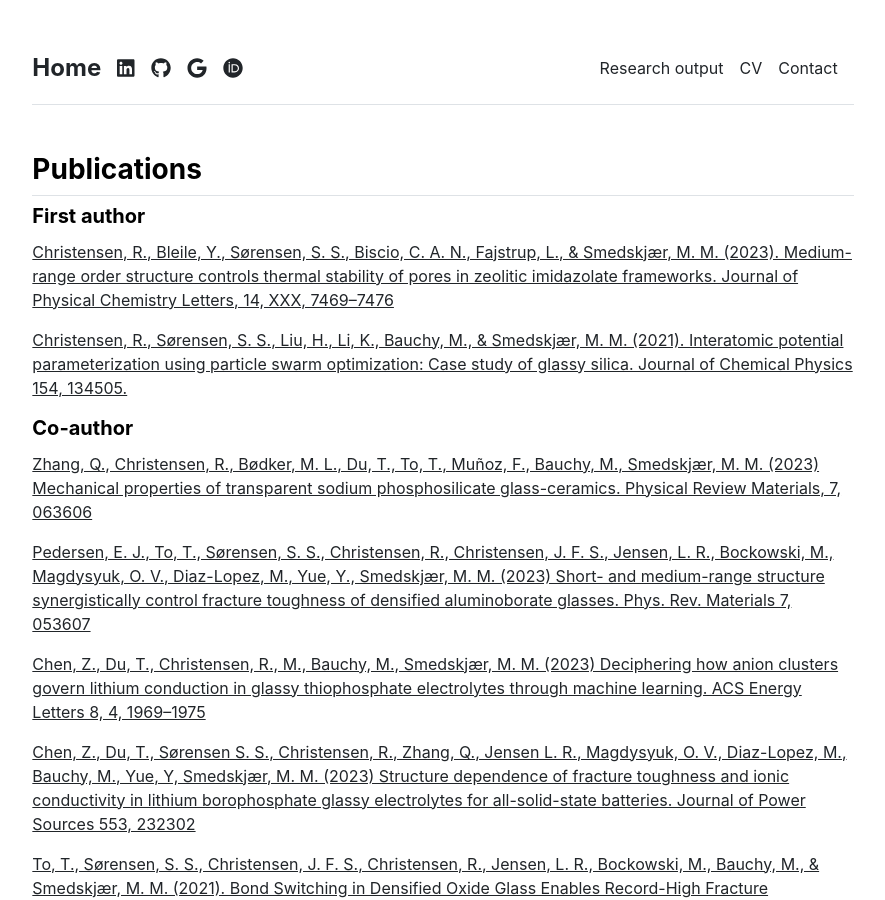
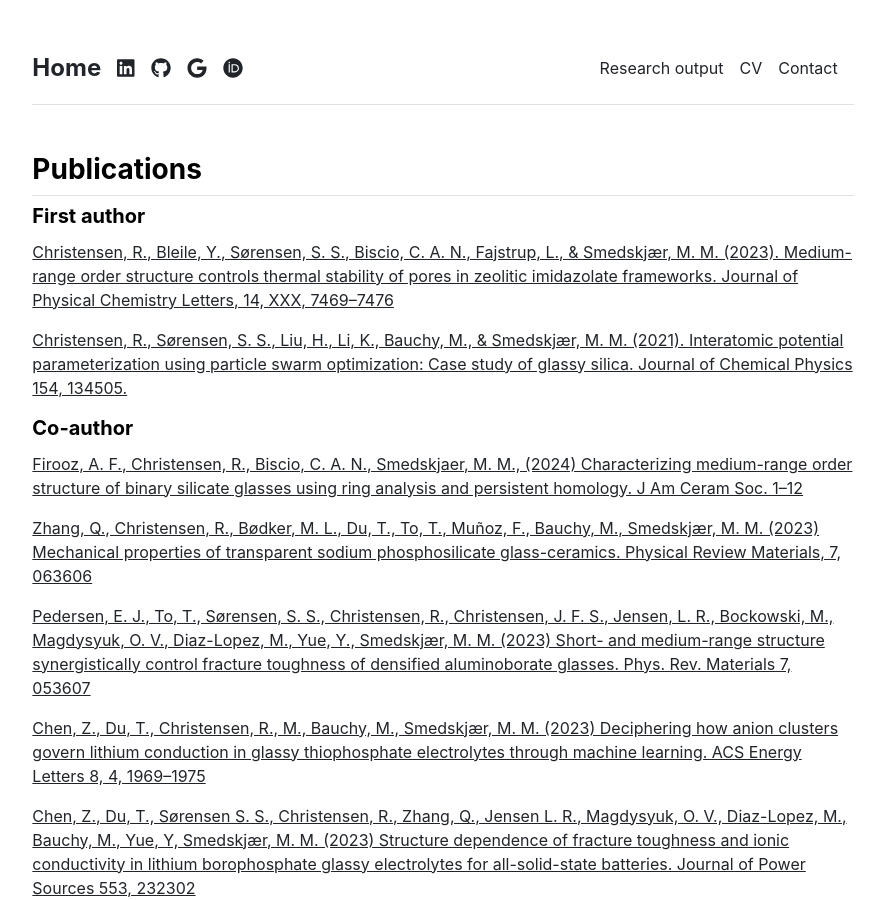
Before and after one commit to R-Chr/R-Chr.github.io, a Jekyll site: the page built from publications.md, in a window 1280 px wide and 900 px high. Shown: the whole window, without its empty margins (197-1082 px from the left). Built offline with Jekyll 4.4.1, drawn with Linux system fonts in a browser that asks for light colours.

Commit message:
Update publications.yml

```diff
--- a/_data/publications.yml
+++ b/_data/publications.yml
@@ -3,6 +3,9 @@ featured:
 - {name: 'Christensen, R., Sørensen, S. S., Liu, H., Li, K., Bauchy, M., & Smedskjær, M. M. (2021). Interatomic potential parameterization using particle swarm optimization: Case study of glassy silica. Journal of Chemical Physics 154, 134505.', url: 'https://aip.scitation.org/doi/10.1063/5.0041183'}
 
 index:
+- {name: 'Firooz, A. F., Christensen, R., Biscio, C. A. N., Smedskjaer, M. M., (2024)
+Characterizing medium-range order structure of binary silicate glasses using ring analysis and persistent homology. J Am Ceram Soc. 1–12',
+url: 'https://doi.org/10.1111/jace.19924'}
 - {name: 'Zhang, Q., Christensen, R., Bødker, M. L., Du, T., To, T., Muñoz, F., Bauchy, M., Smedskjær, M. M. (2023)
 Mechanical properties of transparent sodium phosphosilicate glass-ceramics. Physical Review Materials, 7, 063606',
 url: 'https://doi.org/10.1103/PhysRevMaterials.7.063606'}
```
